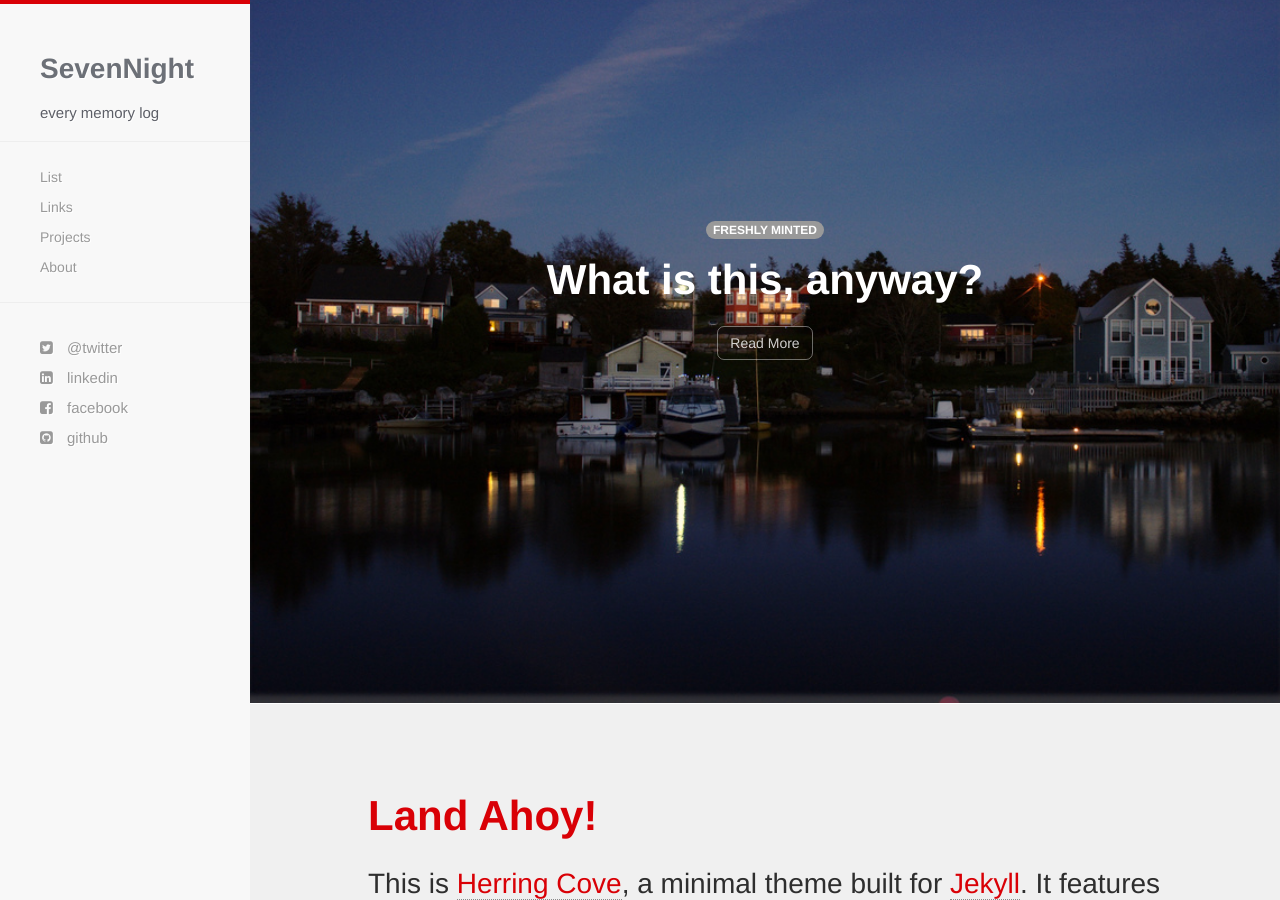
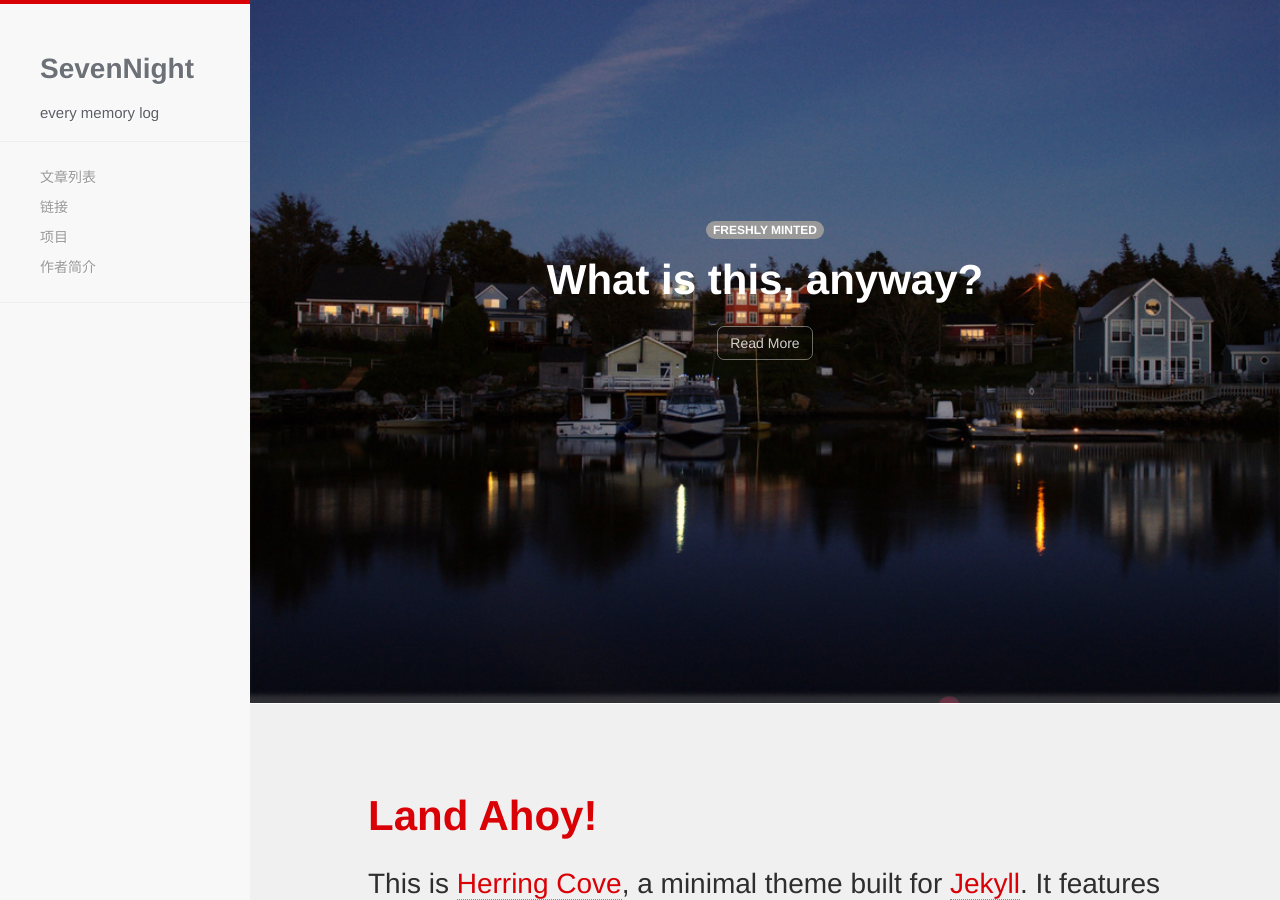
Before and after one commit to ceares/blog, a Jekyll site: the page built from index.html, in a window 1280 px wide and 900 px high. Built offline with Jekyll 4.4.1, drawn with Linux system fonts in a browser that asks for light colours; nearby versions of some CDN libraries; Markdown is read by kramdown in place of the engine named in the settings.

Commit message:
Update navigation.html

```diff
--- a/_includes/navigation.html
+++ b/_includes/navigation.html
@@ -11,10 +11,10 @@
     </div>
     <div class="navbar-collapse collapse">
       <ul class="nav navbar-nav">
-      <li><a href="{{ site.baseurl }}/list.html">List</a></li>
-      <li><a href="{{ site.baseurl }}/links.html">Links</a></li>
-      <li><a href="{{ site.baseurl }}/projects.html">Projects</a></li>
-      <li><a href="{{ site.baseurl }}/about.html">About</a></li>
+      <li><a href="{{ site.baseurl }}/list.html">文章列表</a></li>
+      <li><a href="{{ site.baseurl }}/links.html">链接</a></li>
+      <li><a href="{{ site.baseurl }}/projects.html">项目</a></li>
+      <li><a href="{{ site.baseurl }}/about.html">作者简介</a></li>
       </ul>
     </div><!--/.nav-collapse -->
   </div>
@@ -25,16 +25,16 @@
   <ul class="sidebar-nav">
     <li class="sidebar-brand"><a href="{{ site.baseurl }}/"><h1 class="brand">{{ site.name }}</h1></a><h3>{{ site.description }}</h3></li>
     <hr />
-    <li><a href="{{ site.baseurl }}/list.html">List</a></li>
-    <li><a href="{{ site.baseurl }}/links.html">Links</a></li>
-    <li><a href="{{ site.baseurl }}/projects.html">Projects</a></li>
-    <li><a href="{{ site.baseurl }}/about.html">About</a></li>
+    <li><a href="{{ site.baseurl }}/list.html">文章列表</a></li>
+    <li><a href="{{ site.baseurl }}/links.html">链接</a></li>
+    <li><a href="{{ site.baseurl }}/projects.html">项目</a></li>
+    <li><a href="{{ site.baseurl }}/about.html">作者简介</a></li>
     <hr />
-    <div id="social-wrapper">
+    <!--<div id="social-wrapper">
       <li> <a href="{{ site.twitter }}"><i class="fa fa-twitter-square"></i> @twitter</a></li>
       <li> <a href="{{ site.linkedin }}"><i class="fa fa-linkedin-square"></i> linkedin</a> </li>
       <li> <a href="{{ site.facebook }}"><i class="fa fa-facebook-square"></i> facebook</a></li>
       <li> <a href="{{ site.github }}"><i class="fa fa-github-square"></i> github</a> </li>
-    </div>
+    </div>-->
   </ul>
 </div>
```
